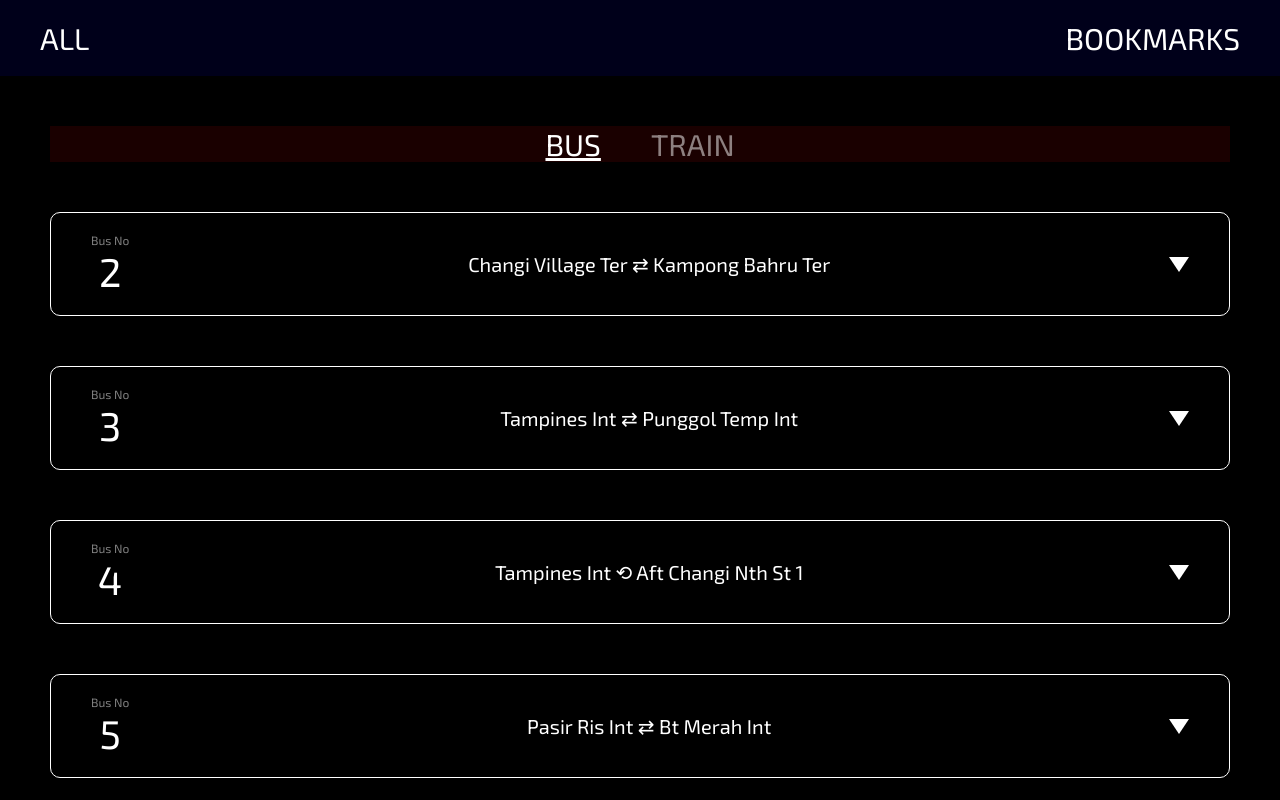
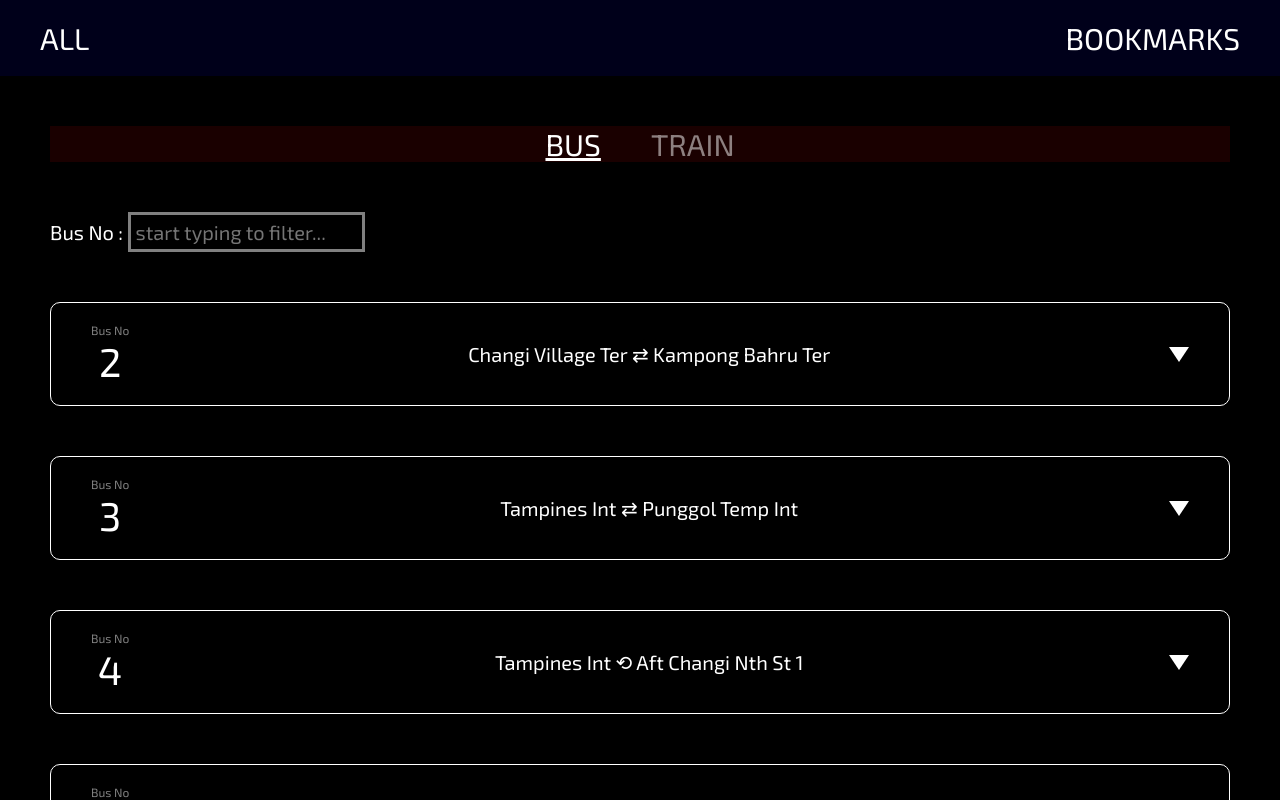
Before and after one commit to KevinPramudyanto/transit-live-sg, a React (Vite) app: page /all in a window 1280 px wide. Shown: the top 800 px of the page. Built offline with nearby package versions, Linux system fonts and the light colour scheme.

Commit message:
Create search and filter feature

```diff
--- a/index.html
+++ b/index.html
@@ -2,7 +2,7 @@
 <html lang="en">
   <head>
     <meta charset="UTF-8" />
-    <link rel="icon" href="/public-transport.png" type="image/x-icon" />
+    <link rel="icon" href="/clock.png" type="image/x-icon" />
     <meta name="viewport" content="width=device-width, initial-scale=1.0" />
     <link rel="preconnect" href="https://fonts.googleapis.com" />
     <link rel="preconnect" href="https://fonts.gstatic.com" crossorigin />
--- a/src/components/Bookmark.jsx
+++ b/src/components/Bookmark.jsx
@@ -46,6 +46,7 @@ const Bookmark = ({ record, deleteBookmark }) => {
           </div>
         </div>
       </Link>
+
       <img src={bin} alt="delete" onClick={() => deleteBookmark(record.id)} />
     </div>
   );
--- a/src/components/Station.jsx
+++ b/src/components/Station.jsx
@@ -10,6 +10,7 @@ const Station = ({ service, stop }) => {
           {(typeof trainStops?.[stop] === "string" && trainStops?.[stop]) ||
             "NA"}
         </div>
+
         <div className="stopCode">{stop}</div>
       </div>
     </Link>
--- a/src/components/Stop.jsx
+++ b/src/components/Stop.jsx
@@ -11,6 +11,7 @@ const Stop = ({ service, stop }) => {
             busStops?.[stop]?.[2]) ||
             "NA"}
         </div>
+
         <div className="stopCode">
           {stop}{" "}
           {(typeof busStops?.[stop]?.[3] === "string" &&
--- a/src/index.css
+++ b/src/index.css
@@ -83,6 +83,27 @@ a {
 .nav .notSelected:hover {
   text-decoration: underline;
   cursor: pointer;
+}
+
+.searchContainer {
+  margin: 50px;
+  text-align: left;
+  font-size: 20px;
+}
+
+.searchContainer input {
+  padding: 5px;
+  text-align: left;
+  font-size: 20px;
+  border: 3px solid rgba(255, 255, 255, 0.5);
+  background: transparent;
+}
+.searchContainer input:hover {
+  border: 3px solid var(--elColor);
+}
+.searchContainer input:focus {
+  border: 3px solid var(--elColor);
+  outline: none;
 }
 
 .serviceContainer {
--- a/src/pages/All.jsx
+++ b/src/pages/All.jsx
@@ -7,6 +7,7 @@ const All = () => {
   const [isBusSelected, setIsBusSelected] = useState(true);
   const [isBusDropdownOpen, setIsBusDropdownOpen] = useState({});
   const [isTrainDropdownOpen, setIsTrainDropdownOpen] = useState({});
+  const [search, setSearch] = useState("");
 
   const handleBusDropdown = (service) =>
     isBusDropdownOpen?.[service]
@@ -34,10 +35,50 @@ const All = () => {
           TRAIN
         </div>
       </div>
+
+      <div className="searchContainer">
+        <label htmlFor="search">{isBusSelected ? "Bus No" : "Route"} : </label>
+        <input
+          list="searches"
+          className="search"
+          id="search"
+          type="search"
+          value={search}
+          onChange={(e) => setSearch(e.target.value)}
+          placeholder="start typing to filter..."
+        />
+        <datalist id="searches">
           {busServices !== null &&
             typeof busServices === "object" &&
             isBusSelected &&
-        Object.keys(busServices).map((service, idx) => (
+            Object.keys(busServices)
+              .filter(
+                (service) =>
+                  search.length >= 2 &&
+                  service.toLowerCase().includes(search.toLowerCase())
+              )
+              .map((service, idx) => <option key={idx} value={service} />)}
+          {trainServices !== null &&
+            typeof trainServices === "object" &&
+            !isBusSelected &&
+            Object.keys(trainServices)
+              .filter(
+                (service) =>
+                  search.length >= 2 &&
+                  service.toLowerCase().includes(search.toLowerCase())
+              )
+              .map((service, idx) => <option key={idx} value={service} />)}
+        </datalist>
+      </div>
+
+      {busServices !== null &&
+        typeof busServices === "object" &&
+        isBusSelected &&
+        Object.keys(busServices)
+          .filter((service) =>
+            service.toLowerCase().includes(search.toLowerCase())
+          )
+          .map((service, idx) => (
             <Service
               key={idx}
               services={busServices}
@@ -50,7 +91,11 @@ const All = () => {
       {trainServices !== null &&
         typeof trainServices === "object" &&
         !isBusSelected &&
-        Object.keys(trainServices).map((service, idx) => (
+        Object.keys(trainServices)
+          .filter((service) =>
+            service.toLowerCase().includes(search.toLowerCase())
+          )
+          .map((service, idx) => (
             <Service
               key={idx}
               services={trainServices}
--- a/src/pages/Detail.jsx
+++ b/src/pages/Detail.jsx
@@ -211,6 +211,7 @@ const Detail = () => {
           </div>
         </div>
       </div>
+
       {!isGetLoading && (
         <div
           className="duration"
```
Also changed, not shown: public/clock.png (added), public/public-transport.png (deleted). Lines whose indentation alone changed are shown as unchanged.
